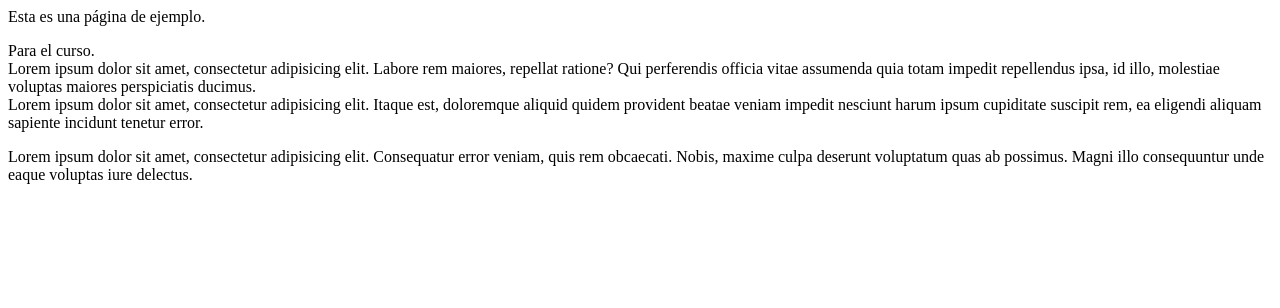
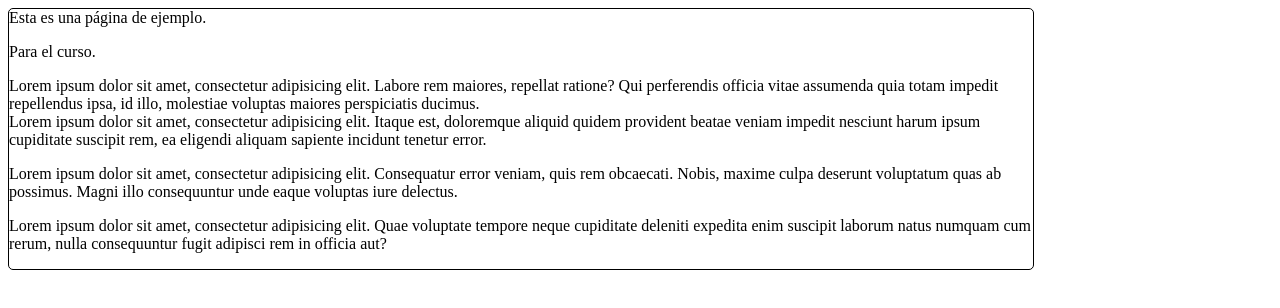
Before and after one commit to anamartinez1192/curso, a plain HTML site: page index.html in a window 1280 px wide. Drawn offline with Linux system fonts and the light colour scheme.

Commit message:
Maquetado de cajas y centrado index

```diff
--- /dev/null
+++ b/css/estilos.css
@@ -0,0 +1,6 @@
+body
+{
+	border: 1px solid black;
+	border-radius: 5px;
+	max-width: 1024px;
+}
--- a/index.html
+++ b/index.html
@@ -3,12 +3,13 @@
 <head>
 	<meta charset="UTF-8">
 	<title>Curso de Git/GitHub</title>
+	<link rel="stylesheet" href="css/estilos.css">
 </head>
 <body>
 	Esta es una página de ejemplo. <p>
-	Para el curso. <br>
+	Para el curso. <br> <p>
 	Lorem ipsum dolor sit amet, consectetur adipisicing elit. Labore rem maiores, repellat ratione? Qui perferendis officia vitae assumenda quia totam impedit repellendus ipsa, id illo, molestiae voluptas maiores perspiciatis ducimus. <br>
 	Lorem ipsum dolor sit amet, consectetur adipisicing elit. Itaque est, doloremque aliquid quidem provident beatae veniam impedit nesciunt harum ipsum cupiditate suscipit rem, ea eligendi aliquam sapiente incidunt tenetur error. <p>
-	Lorem ipsum dolor sit amet, consectetur adipisicing elit. Consequatur error veniam, quis rem obcaecati. Nobis, maxime culpa deserunt voluptatum quas ab possimus. Magni illo consequuntur unde eaque voluptas iure delectus. <p>
+	Lorem ipsum dolor sit amet, consectetur adipisicing elit. Consequatur error veniam, quis rem obcaecati. Nobis, maxime culpa deserunt voluptatum quas ab possimus. Magni illo consequuntur unde eaque voluptas iure delectus. <p> Lorem ipsum dolor sit amet, consectetur adipisicing elit. Quae voluptate tempore neque cupiditate deleniti expedita enim suscipit laborum natus numquam cum rerum, nulla consequuntur fugit adipisci rem in officia aut? <p>
 </body>
 </html>
```
Also changed, not shown: 1 other file.
